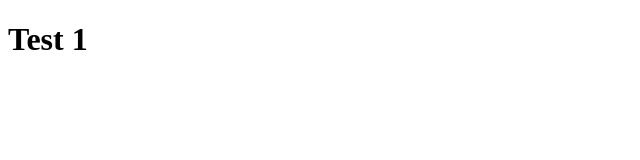
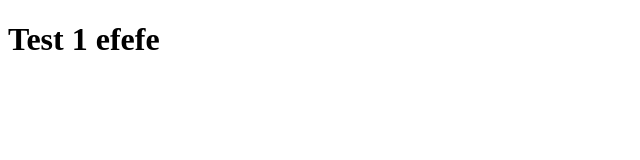
Before and after one commit to Poppyyddod/Flexi-Layer-API, a website: page index.html in a window 1280 px wide. Shown: the whole page, without its empty margins (0-640 px from the left). Drawn offline with Linux system fonts and the light colour scheme.

Commit message:
Update index.html

```diff
--- a/index.html
+++ b/index.html
@@ -6,6 +6,6 @@
     <title>Document</title>
 </head>
 <body>
-    <h1>Test 1 </h1>
+    <h1>Test 1 efefe</h1>
 </body>
 </html>
```
